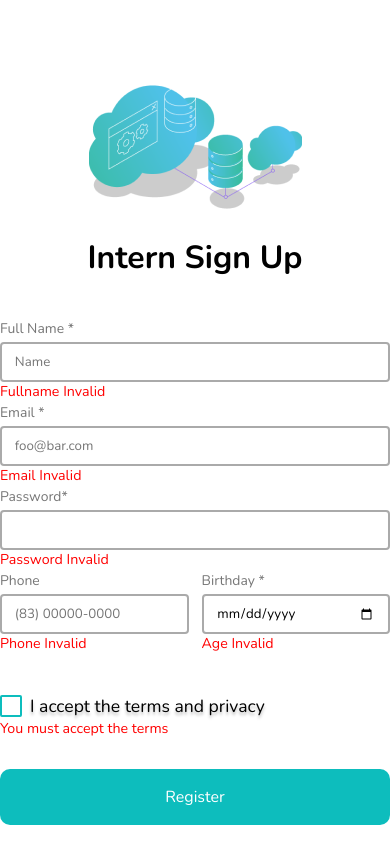
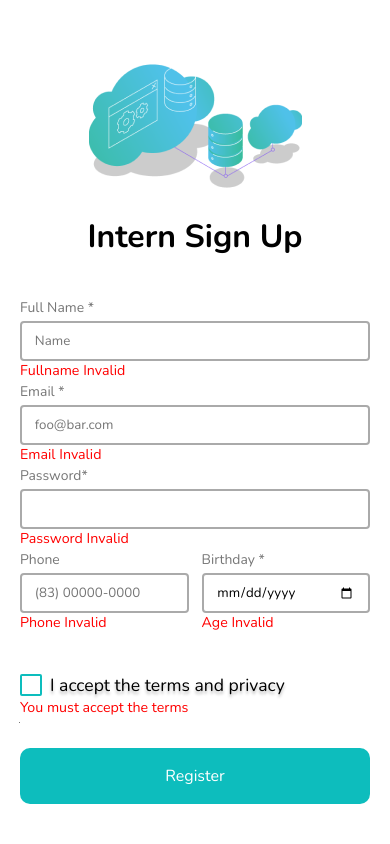
Before and after one commit to Ahjotarezende/FormReact, a React (Create React App) app: page / in a window 390 px wide. Built offline with nearby package versions, Linux system fonts and the light colour scheme.

Commit message:
added iPhone's media queries

```diff
--- a/src/Components/button/button.styled.js
+++ b/src/Components/button/button.styled.js
@@ -29,6 +29,9 @@ const ButtonRegister = styled.button`
         height: 3.5rem;
         margin-top: 25px;
     }
+    @media screen and (max-width: 376px){
+        margin-top: 1rem;
+    }
 `;
 
 const ButtonSucess = styled.button`
--- a/src/Components/checkbox/checkbox.styled.js
+++ b/src/Components/checkbox/checkbox.styled.js
@@ -13,6 +13,9 @@ const ContainerCheck = styled.div`
         margin-top: 43px;
         row-gap: 0;
         height: 50px;
+    }
+    @media screen and (max-width: 376px){
+        margin-top: 1rem;
     }
 `;
 const HiddenCheckbox = styled.input.attrs({type: 'checkbox'})`
--- a/src/pages/home/styles.js
+++ b/src/pages/home/styles.js
@@ -16,6 +16,15 @@ export const Background = styled.div`
         margin: 0;
         align-items: center;
     }
+    @media screen and (max-width: 376px){
+        padding: 0;
+    }
+    @media screen and (max-height: 816px){
+        margin: 4rem auto 0 auto;
+    }
+    @media screen and (max-height: 668px){
+        margin:0;
+    }
 `;
 
 export const Logo = styled.img`
@@ -24,12 +33,23 @@ export const Logo = styled.img`
     @media screen and (max-width: 768px){
         margin: 5.31rem auto 0 auto;
     }
+    @media screen and (max-width: 415px){
+        margin: 4rem auto 0 auto;
+    }
+    @media screen and (max-width: 376px){
+        margin: 1rem auto 0 auto;
+        max-width: 180px;
+    }
 `;
 
 export const MainTitle = styled.h1`
     margin-bottom: 1.81rem;
     @media screen and (max-width: 768px){
         margin-bottom: 2.5rem;
+    }
+    @media screen and (max-width: 376px){
+        margin-bottom: 0.5rem;
+        margin-top: 0;
     }
 `;
 
@@ -46,4 +66,7 @@ export const Formulario = styled.form`
         column-gap: 0.8125rem;
         padding: 0;
     }
+    @media screen and (max-width: 620px){
+        padding: 0 20px;
+    }
 `;
```
